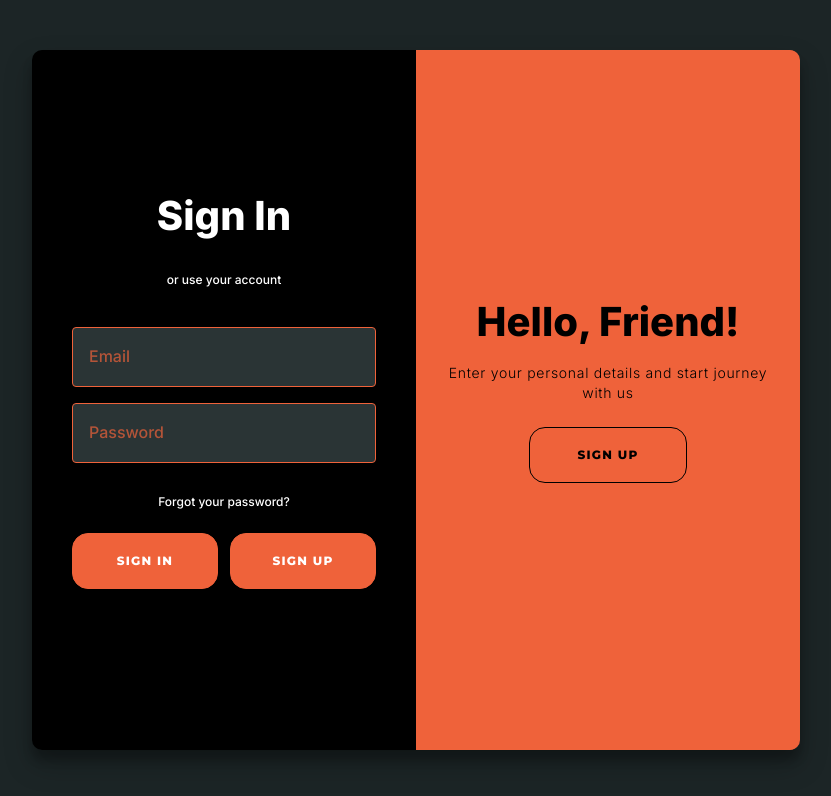
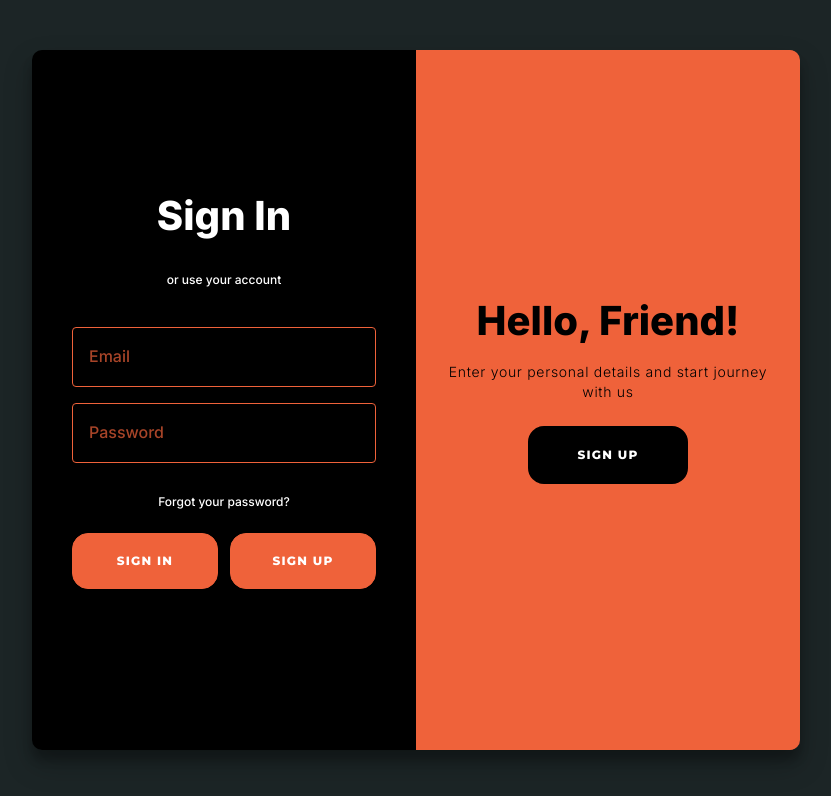
Before and after one commit to santhosh2002m/tech-social, a Next.js app: page /login in a window 1280 px wide. Shown: the top 796 px of the page, without its empty margins (224-1055 px from the left). Built offline with nearby package versions, Linux system fonts and the light colour scheme; a web font is replaced by a local one.

Commit message:
login page ui color fixed

```diff
--- a/app/login/page.tsx
+++ b/app/login/page.tsx
@@ -35,7 +35,7 @@ export default function LoginPage() {
                 To keep connected with us please login with your personal info
               </p>
               <button
-                className="black black-btn"
+                className="action-btn"
                 onClick={() => setIsRightPanelActive(false)}
               >
                 Sign In
@@ -47,7 +47,7 @@ export default function LoginPage() {
                 Enter your personal details and start journey with us
               </p>
               <button
-                className="black black-btn"
+                className="action-btn"
                 onClick={() => setIsRightPanelActive(true)}
               >
                 Sign Up
--- a/components/signIn/signIn.jsx
+++ b/components/signIn/signIn.jsx
@@ -52,6 +52,7 @@ export default function SignIn({ isRightPanelActive, setIsRightPanelActive }) {
             value={credential.email}
             type="email"
             placeholder="Email"
+            className="black-bg"
           />
           <input
             name="password"
@@ -59,6 +60,7 @@ export default function SignIn({ isRightPanelActive, setIsRightPanelActive }) {
             type="password"
             placeholder="Password"
             onChange={userSubmitCredential}
+            className="black-bg"
           />
           <a href="#" onClick={() => setShowForgotPassword(true)}>
             Forgot your password?
@@ -83,6 +85,7 @@ export default function SignIn({ isRightPanelActive, setIsRightPanelActive }) {
             onChange={(e) => setForgotPas(e.target.value)}
             type="email"
             placeholder="Email"
+            className="black-bg"
           />
           <div className="button-group btn-margin">
             <button type="button" onClick={() => setShowForgotPassword(false)}>
--- a/components/signup/signup.jsx
+++ b/components/signup/signup.jsx
@@ -51,6 +51,7 @@ export default function SignUp({ isRightPanelActive }) {
             type="text"
             placeholder="Username"
             onChange={userSubmitProfile}
+            className="black-bg"
           />
           <input
             name="fullname"
@@ -58,6 +59,7 @@ export default function SignUp({ isRightPanelActive }) {
             type="text"
             placeholder="Full Name"
             onChange={userSubmitProfile}
+            className="black-bg"
           />
           <input
             name="email"
@@ -65,6 +67,7 @@ export default function SignUp({ isRightPanelActive }) {
             type="email"
             placeholder="Email"
             onChange={userSubmitProfile}
+            className="black-bg"
           />
           <input
             name="phone"
@@ -72,6 +75,7 @@ export default function SignUp({ isRightPanelActive }) {
             type="tel"
             placeholder="Phone Number"
             onChange={userSubmitProfile}
+            className="black-bg"
           />
           <input
             name="password"
@@ -79,6 +83,7 @@ export default function SignUp({ isRightPanelActive }) {
             type="password"
             placeholder="Password"
             onChange={userSubmitProfile}
+            className="black-bg"
           />
           <input
             name="current_password"
@@ -86,6 +91,7 @@ export default function SignUp({ isRightPanelActive }) {
             type="password"
             placeholder="Confirm Password"
             onChange={userSubmitProfile}
+            className="black-bg"
           />
           <div className="checkbox-container">
             <input type="checkbox" id="terms" required />
@@ -119,7 +125,12 @@ export default function SignUp({ isRightPanelActive }) {
         <form className="form">
           <h1>Verify OTP</h1>
           <p className="description">Enter the OTP received on your email</p>
-          <input value={otp} type="text" placeholder="Enter OTP" />
+          <input
+            className="black-bg"
+            value={otp}
+            type="text"
+            placeholder="Enter OTP"
+          />
           <div className="button-group btn-margin">
             <button type="button" onClick={() => setShowOtpForm(false)}>
               Back
--- a/styles/custom.scss
+++ b/styles/custom.scss
@@ -17,6 +17,11 @@
 
 .custom-style {
   font-weight: 600 !important;
+}
+
+.action-btn {
+  background-color: black !important;
+  border: 2px solid black !important;
 }
 
 .custom-style-a {
@@ -485,3 +490,7 @@ body {
 .black-btn {
   border: 1px solid black !important;
 }
+
+.black-bg {
+  background-color: black !important;
+}
```
